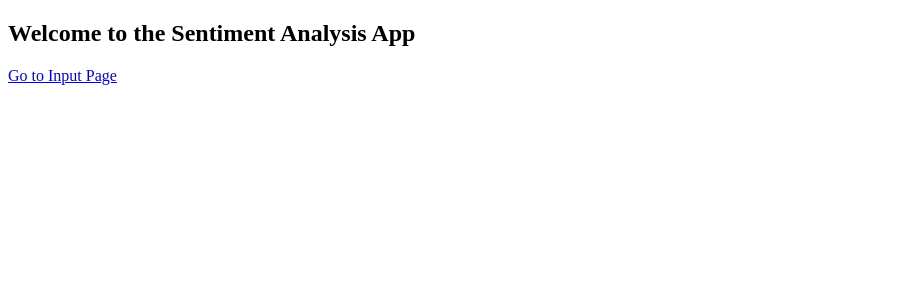
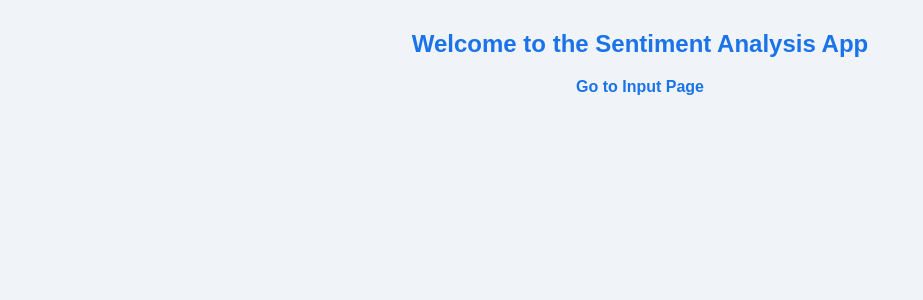
Before and after one commit to Ashwin-S-Narayanan-2005/analysis-of-medium-app-reviews-from-google-play-store, a Flask app: page / in a window 1280 px wide. Shown: the top 300 px of the page, without its empty margins (0-923 px from the left). Run offline with Flask 3, Linux system fonts and the light colour scheme; parts of the project's set-up code (start-up, migrations or seed data) failed here and were passed over.

Commit message:
home.html

```diff
--- a/templates/home.html
+++ b/templates/home.html
@@ -2,6 +2,84 @@
 <html>
 <head>
     <title>Home</title>
+    <style>
+
+body {
+    font-family: Arial, sans-serif;
+    background-color: #f0f4f8;
+    color: #333;
+    margin: 0;
+    padding: 0;
+}
+
+h2 {
+    color: #1a73e8;
+    text-align: center;
+    margin-top: 30px;
+}
+
+form {
+    display: flex;
+    flex-direction: column;
+    align-items: center;
+    margin-top: 30px;
+}
+
+textarea {
+    width: 60%;
+    padding: 10px;
+    font-size: 16px;
+    border: 1px solid #ccc;
+    border-radius: 6px;
+    resize: none;
+}
+
+input[type="submit"] {
+    margin-top: 15px;
+    padding: 10px 20px;
+    background-color: #1a73e8;
+    color: white;
+    border: none;
+    border-radius: 6px;
+    font-size: 16px;
+    cursor: pointer;
+}
+
+input[type="submit"]:hover {
+    background-color: #155ab6;
+}
+
+p {
+    text-align: center;
+    font-size: 18px;
+    padding: 10px;
+}
+
+a {
+    display: block;
+    text-align: center;
+    margin-top: 20px;
+    color: #1a73e8;
+    text-decoration: none;
+    font-weight: bold;
+}
+
+a:hover {
+    text-decoration: underline;
+}
+
+.container {
+    width: 80%;
+    margin: auto;
+    max-width: 800px;
+    background-color: white;
+    padding: 20px;
+    margin-top: 40px;
+    border-radius: 10px;
+    box-shadow: 0px 0px 10px rgba(0, 0, 0, 0.1);
+}
+
+    </style>
 </head>
 <body>
     <h2>Welcome to the Sentiment Analysis App</h2>
```
